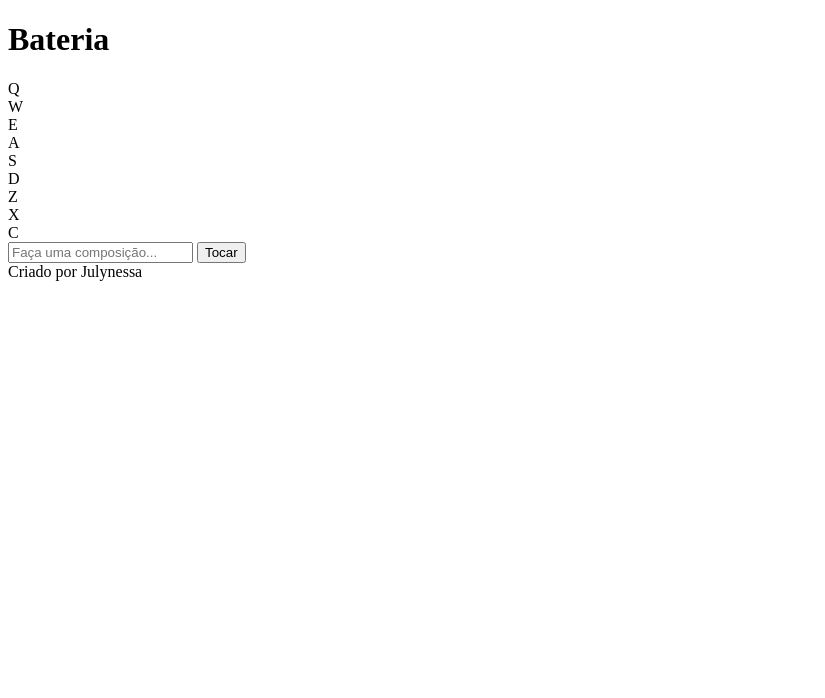
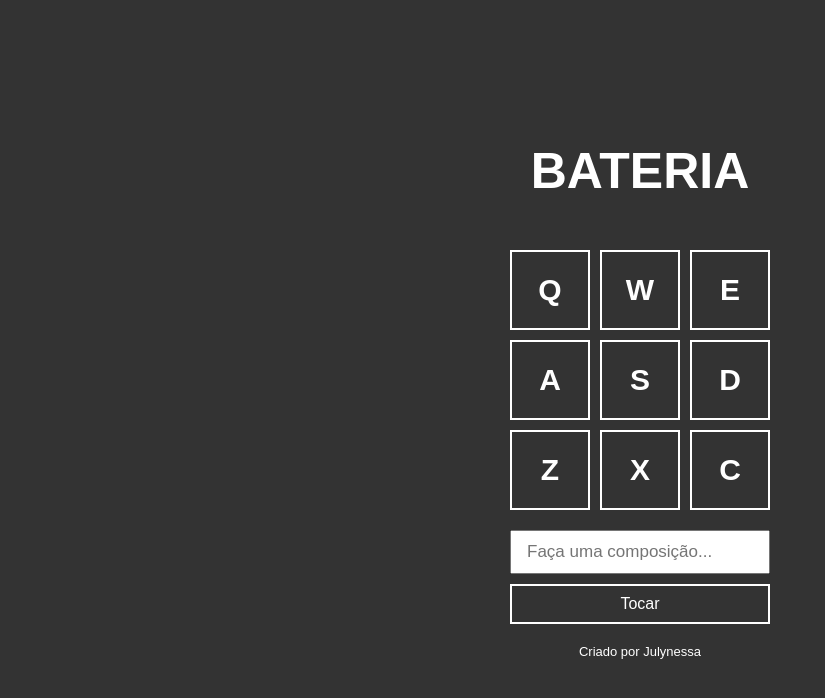
Before and after one commit to julynessa/ProjetoBateria, a plain HTML site: page index.html in a window 1280 px wide. Shown: the whole page, without its empty margins (0-825 px from the left). Drawn offline with Linux system fonts and the light colour scheme.

Commit message:
Estilizando o Projeto

```diff
--- a/index.html
+++ b/index.html
@@ -10,7 +10,7 @@
 
 <body>
 
-    <h1> Bateria </h1>
+    <h1> BATERIA </h1>
 
     <div class="keys">
 
--- a/style.css
+++ b/style.css
@@ -0,0 +1,92 @@
+* {
+
+    margin: 0;
+    padding:0;
+    box-sizing: border-box;
+
+}
+
+body {
+
+    display: flex;
+    min-height: 100vh;
+    justify-content: center;
+    align-items: center;
+    flex-direction: column;
+    background-color: #333;
+    font-family: Arial, Helvetica, sans-serif;
+
+}
+
+h1 {
+
+    color: #fff;
+    margin-bottom:50px ;
+    font-size: 50px;
+
+}
+
+.keys {
+
+    display: grid;
+    grid-template-columns: repeat(3,1fr);
+    gap: 10px;
+
+}
+
+.key {
+
+    width:80px;
+    height: 80px;
+    border: 2px solid #FFF;
+    color: #FFF;
+    display: flex;
+    justify-content: center;
+    align-items: center;
+    font-size: 30px;
+    font-weight: bold;
+
+}
+
+.composer {
+
+    width: 260px;
+    margin-top: 20px;
+
+}
+
+.composer #input {
+
+    width: 100%;
+    outline: none;
+    font-size: 17px;
+    padding: 10px 15px;
+
+}
+
+.composer button{
+
+    width: 100%;
+    height: 40px;
+    background: none;
+    border: 2px solid #fff;
+    color: #fff;
+    font-size: 16px;
+    margin-top: 10px;
+    cursor: pointer;
+
+}
+
+.composer button:hover {
+
+    background-color: rgba(0, 0, 0, 0.2);
+
+}
+
+footer {
+
+    margin-top: 20px;
+    color: #fff;
+    font-size:13px;
+
+}
```
